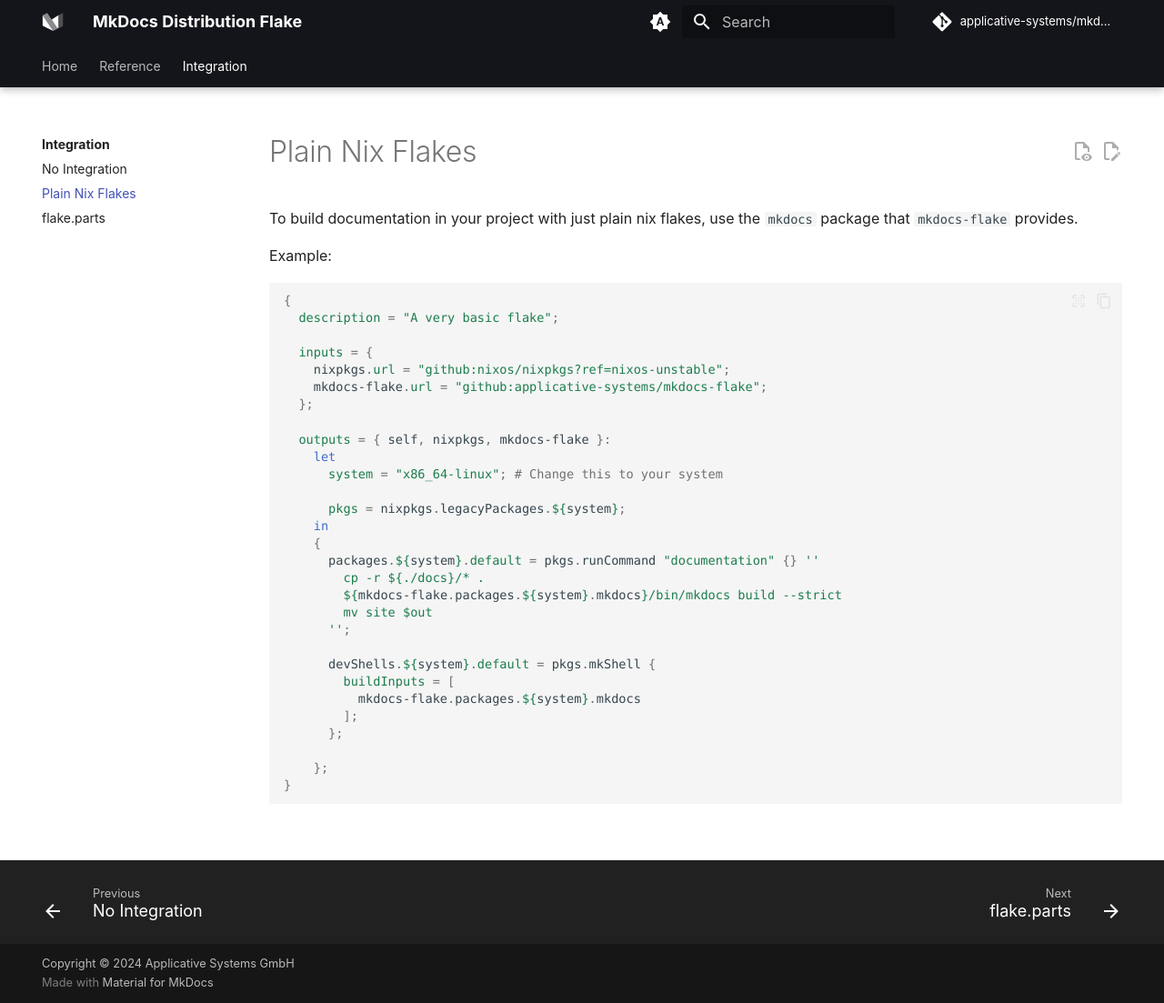
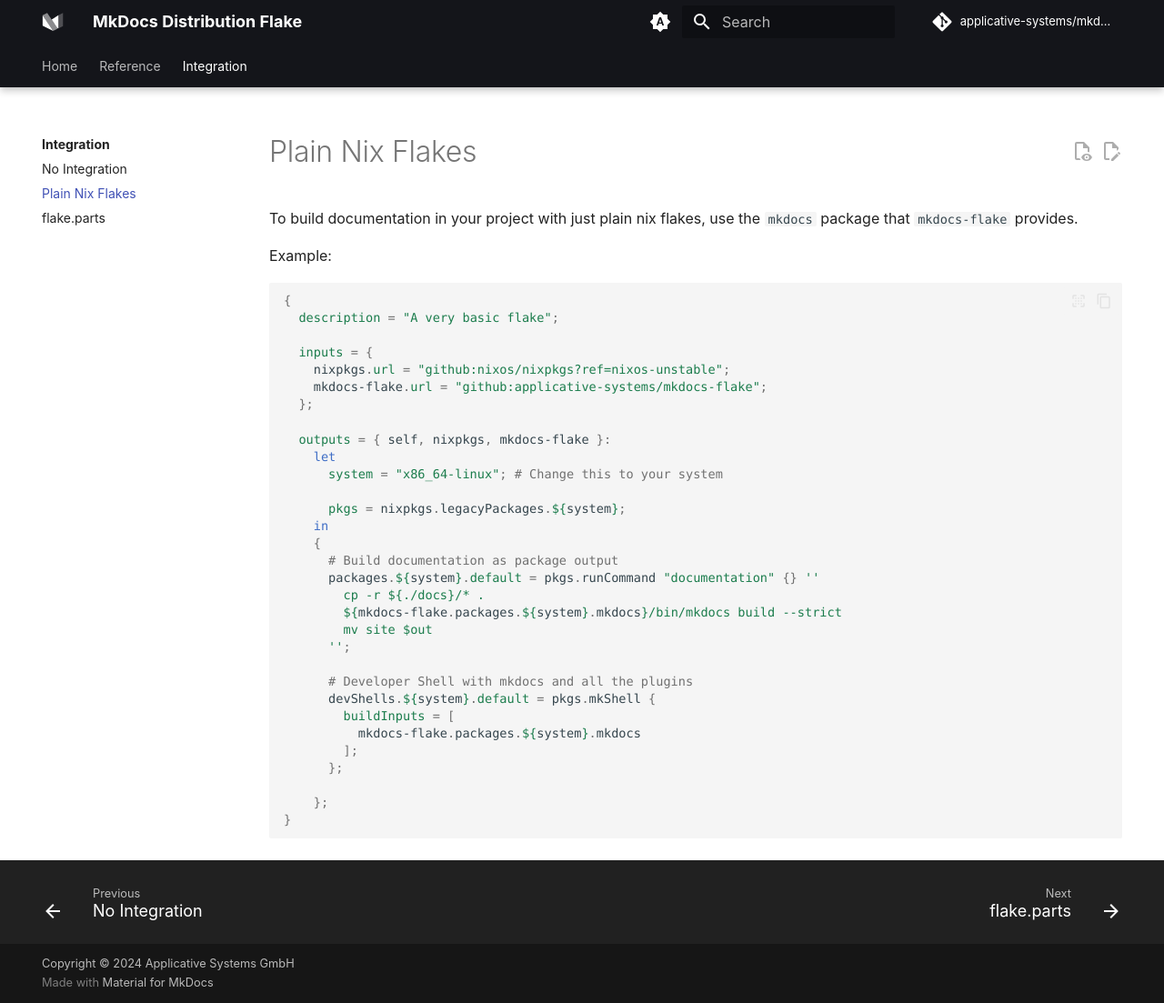
Before and after one commit to tfc/mkdocs-flake, an MkDocs documentation site: the page built from documentation/docs/integration/flake.md, in a window 1280 px wide and 1103 px high. Shown: the whole window at 91% size. Built offline with MkDocs 1.6.1 and Material for MkDocs 9.7.7, drawn with Linux system fonts in a browser that asks for light colours; comment, search, counter and statistics services are not loaded.

Commit message:
add some comments

```diff
--- a/documentation/docs/integration/flake.md
+++ b/documentation/docs/integration/flake.md
@@ -19,12 +19,14 @@ Example:
       pkgs = nixpkgs.legacyPackages.${system};
     in
     {
+      # Build documentation as package output
       packages.${system}.default = pkgs.runCommand "documentation" {} ''
         cp -r ${./docs}/* .
         ${mkdocs-flake.packages.${system}.mkdocs}/bin/mkdocs build --strict
         mv site $out
       '';
 
+      # Developer Shell with mkdocs and all the plugins
       devShells.${system}.default = pkgs.mkShell {
         buildInputs = [
           mkdocs-flake.packages.${system}.mkdocs
```
